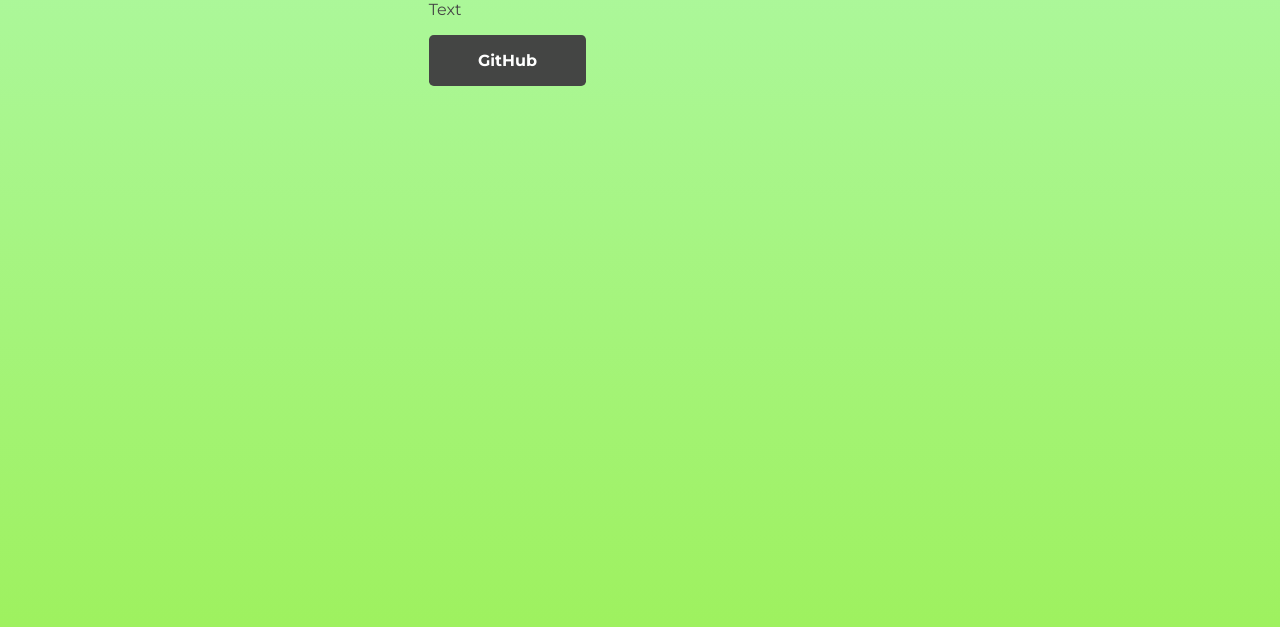
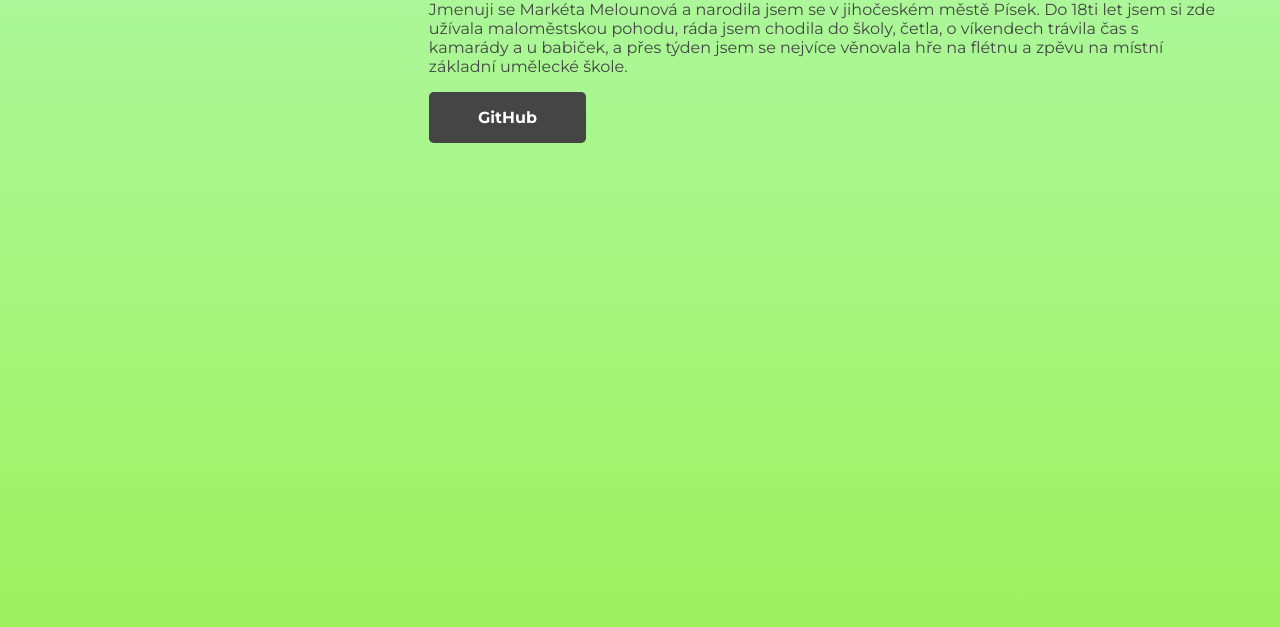
Before and after one commit to andypri/o-projektu, a plain HTML site: page market.html in a window 1280 px wide. Shown: the part 173-800 px from the top of the page. Drawn offline with Linux system fonts and the light colour scheme.

Commit message:
Market text__detail

```diff
--- a/market.html
+++ b/market.html
@@ -26,7 +26,14 @@
         </div>
         <div class="text__detail">
           <h1>Markét</h1>
-          <p>Text</p>
+          <p>
+            Jmenuji se Markéta Melounová a narodila jsem se v jihočeském městě
+            Písek. Do 18ti let jsem si zde užívala maloměstskou pohodu, ráda
+            jsem chodila do školy, četla, o víkendech trávila čas s kamarády a u
+            babiček, a přes týden jsem se nejvíce věnovala hře na flétnu a zpěvu
+            na místní základní umělecké škole.
+          </p>
+          <p></p>
           <a class="link--github" href="https://github.com/cutemelon67"
             >GitHub</a
           >
```
